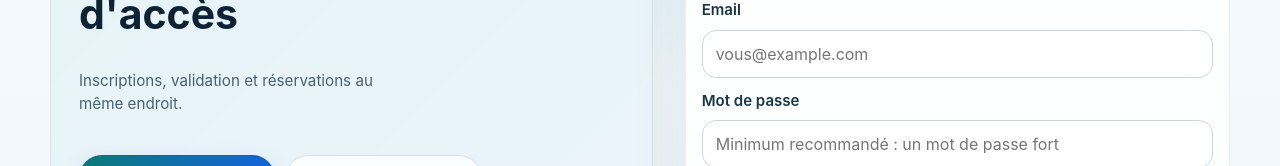
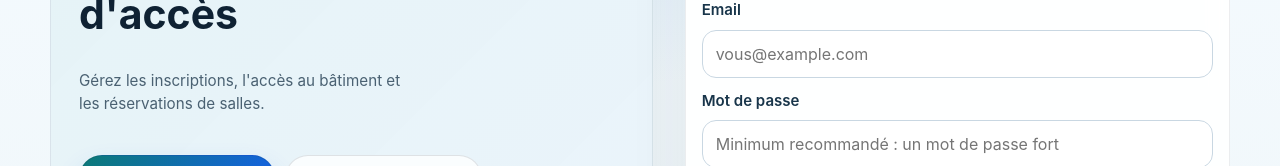
Before and after one commit to Josiane5618/MutwarekaziJosiane_Tfe_ApplicationWeb_2026, a React app in the folder frontend/: page / in a window 1280 px wide. Shown: the part 222-388 px from the top of the page. Built offline with nearby package versions, Linux system fonts and the light colour scheme; no server answers; the HTML template or start-up script is replaced by a standard one.

Commit message:
amélioration du sous-titre

```diff
--- a/frontend/src/App.jsx
+++ b/frontend/src/App.jsx
@@ -13,7 +13,7 @@ function App() {
         <p className="eyebrow">Gestion d'accès</p>
         <h1>Plateforme de gestion d'accès</h1>
         <p className="hero-copy">
-          Inscriptions, validation et réservations au même endroit.
+          Gérez les inscriptions, l'accès au bâtiment et les réservations de salles.
         </p>
 
         <div className="hero-tabs" aria-label="Navigation principale">
```
